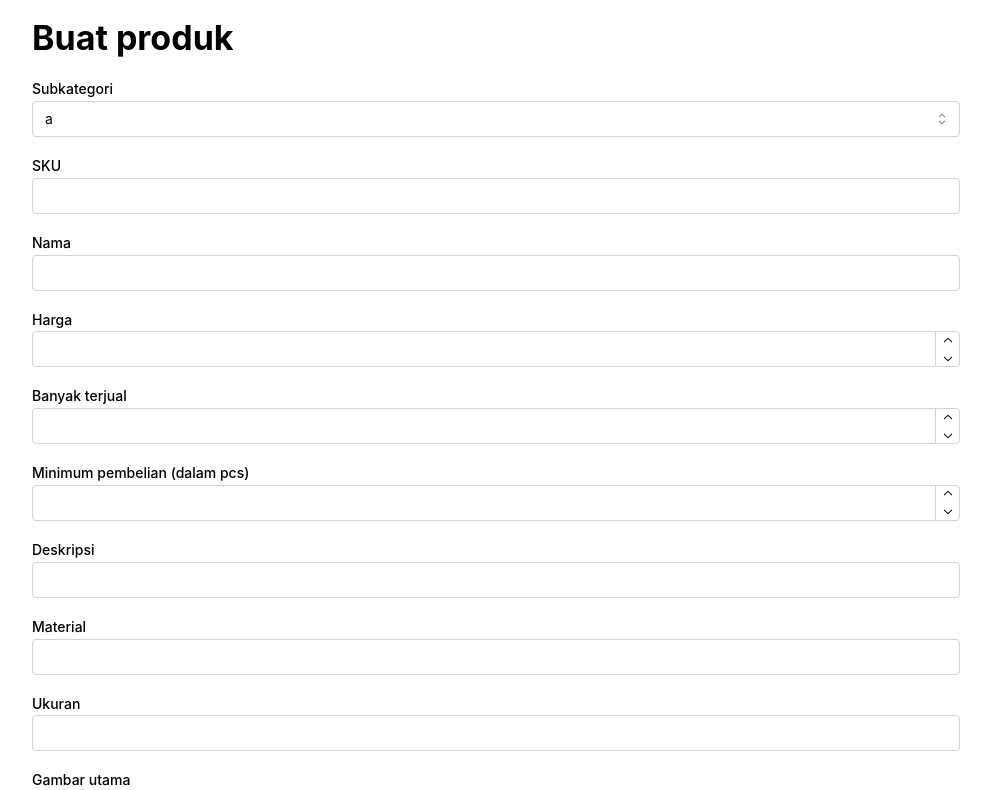
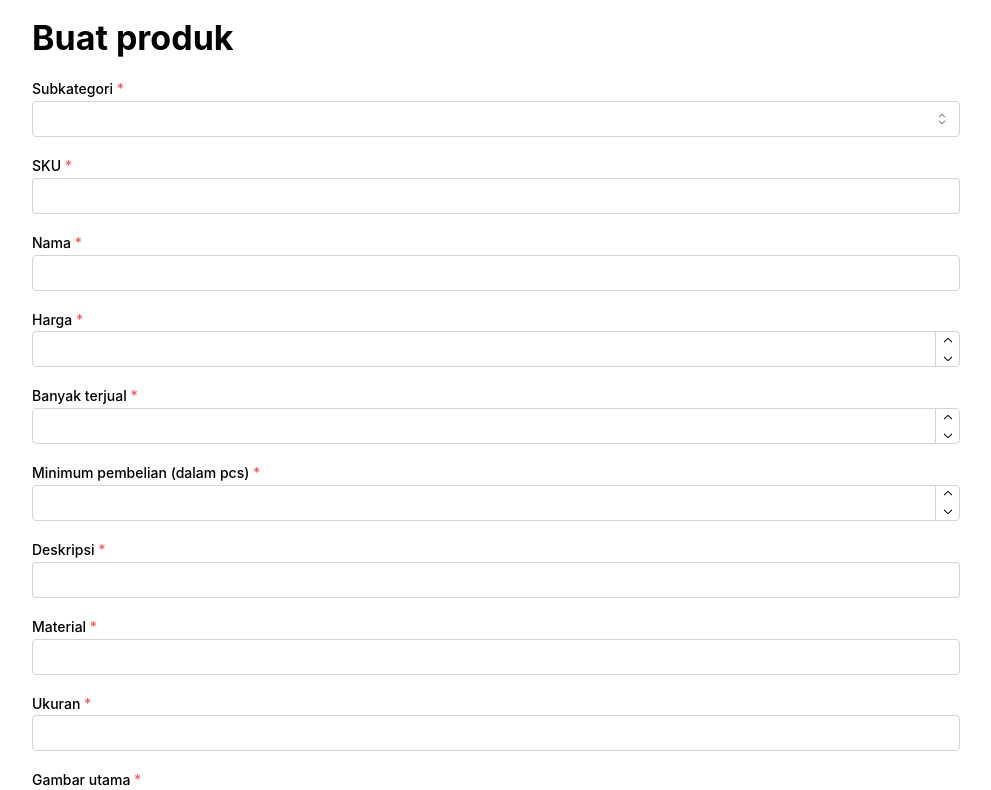
Before and after one commit to acomarcho/myimpresi-dashboard, a Next.js app: page /product/create in a window 1280 px wide. Shown: the top 790 px of the page, without its empty margins (144-1135 px from the left). Built offline with nearby package versions, Linux system fonts and the light colour scheme; no server answers.

Commit message:
Feat: Wire subcategories with backend

```diff
--- /dev/null
+++ b/hooks/use-subcategories.ts
@@ -0,0 +1,28 @@
+import useSWR from "swr";
+import axios from "axios";
+
+type Subcategory = {
+  id: string;
+  name: string;
+  categoryId: string;
+};
+
+type SubcategoriesResponse = {
+  data: Subcategory[];
+};
+
+export const useSubcategories = () => {
+  const fetcher = (url: string) =>
+    axios.get<SubcategoriesResponse>(url).then((res) => res.data);
+
+  const { data, error, isLoading } = useSWR(
+    `https://api.myimpresi.marchotridyo.com/subcategory`,
+    fetcher
+  );
+
+  return {
+    subcategories: data?.data,
+    isLoading,
+    isError: error,
+  };
+};
--- a/package.json
+++ b/package.json
@@ -11,9 +11,11 @@
   "dependencies": {
     "@mantine/core": "^7.2.2",
     "@mantine/hooks": "^7.2.2",
+    "axios": "^1.6.2",
     "next": "14.0.2",
     "react": "^18",
-    "react-dom": "^18"
+    "react-dom": "^18",
+    "swr": "^2.2.4"
   },
   "devDependencies": {
     "@types/node": "^20",
--- a/pages/product/create/index.tsx
+++ b/pages/product/create/index.tsx
@@ -6,13 +6,15 @@ import {
   FileInput,
   NumberInput,
   Textarea,
-  NativeSelect,
+  Select,
   Button,
 } from "@mantine/core";
 
+import { useSubcategories } from "@/hooks/use-subcategories";
 import { useState } from "react";
 
 type CreateProductForm = {
+  subcategory: string;
   sku: string;
   name: string;
   price: string | number;
@@ -26,6 +28,7 @@ type CreateProductForm = {
 };
 
 const defaultProductForm: CreateProductForm = {
+  subcategory: "",
   sku: "",
   name: "",
   price: "",
@@ -40,12 +43,32 @@ const defaultProductForm: CreateProductForm = {
 
 export default function CreateProductPage() {
   const [form, setForm] = useState(defaultProductForm);
+  const { subcategories } = useSubcategories();
+
+  const subcategoriesData = subcategories
+    ? subcategories.map((s) => {
+        return {
+          label: s.name,
+          value: s.id,
+        };
+      })
+    : [];
 
   return (
     <Container p={16}>
       <Stack>
         <Title order={1}>Buat produk</Title>
-        <NativeSelect label="Subkategori" data={["a", "b", "c"]} />
+        <Select
+          label="Subkategori"
+          data={subcategoriesData}
+          searchable
+          clearable
+          value={form.subcategory}
+          onChange={(e) => {
+            setForm({ ...form, subcategory: e });
+          }}
+          required
+        />
         <TextInput
           label="SKU"
           value={form.sku}
@@ -55,6 +78,7 @@ export default function CreateProductPage() {
               sku: e.currentTarget.value,
             });
           }}
+          required
         />
         <TextInput
           label="Nama"
@@ -65,6 +89,7 @@ export default function CreateProductPage() {
               name: e.currentTarget.value,
             });
           }}
+          required
         />
         <NumberInput
           label="Harga"
@@ -76,6 +101,7 @@ export default function CreateProductPage() {
               price: e,
             });
           }}
+          required
         />
         <NumberInput
           label="Banyak terjual"
@@ -87,6 +113,7 @@ export default function CreateProductPage() {
               soldAmount: e,
             });
           }}
+          required
         />
         <NumberInput
           label="Minimum pembelian (dalam pcs)"
@@ -98,6 +125,7 @@ export default function CreateProductPage() {
               minimumQuantity: e,
             });
           }}
+          required
         />
         <Textarea
           label="Deskripsi"
@@ -109,6 +137,7 @@ export default function CreateProductPage() {
               description: e.currentTarget.value,
             });
           }}
+          required
         />
         <TextInput
           label="Material"
@@ -119,6 +148,7 @@ export default function CreateProductPage() {
               material: e.currentTarget.value,
             });
           }}
+          required
         />
         <TextInput
           label="Ukuran"
@@ -129,6 +159,7 @@ export default function CreateProductPage() {
               size: e.currentTarget.value,
             });
           }}
+          required
         />
         <FileInput
           label="Gambar utama"
@@ -140,6 +171,7 @@ export default function CreateProductPage() {
               mainImage: e,
             });
           }}
+          required
         />
         <FileInput
           label="Gambar pelengkap"
```
Also changed, not shown: 1 other file (tests, documents, lock files or other folders).
